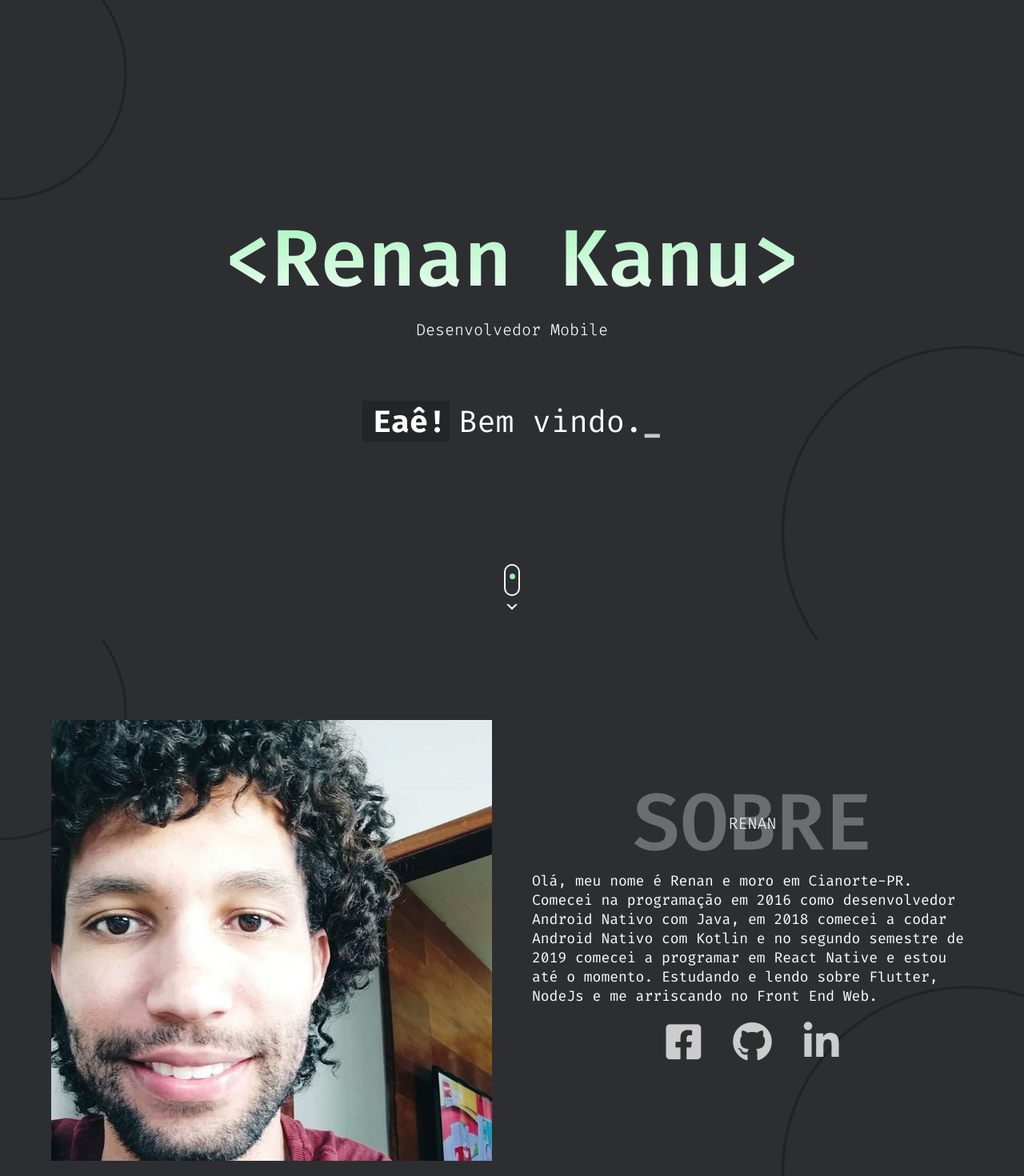
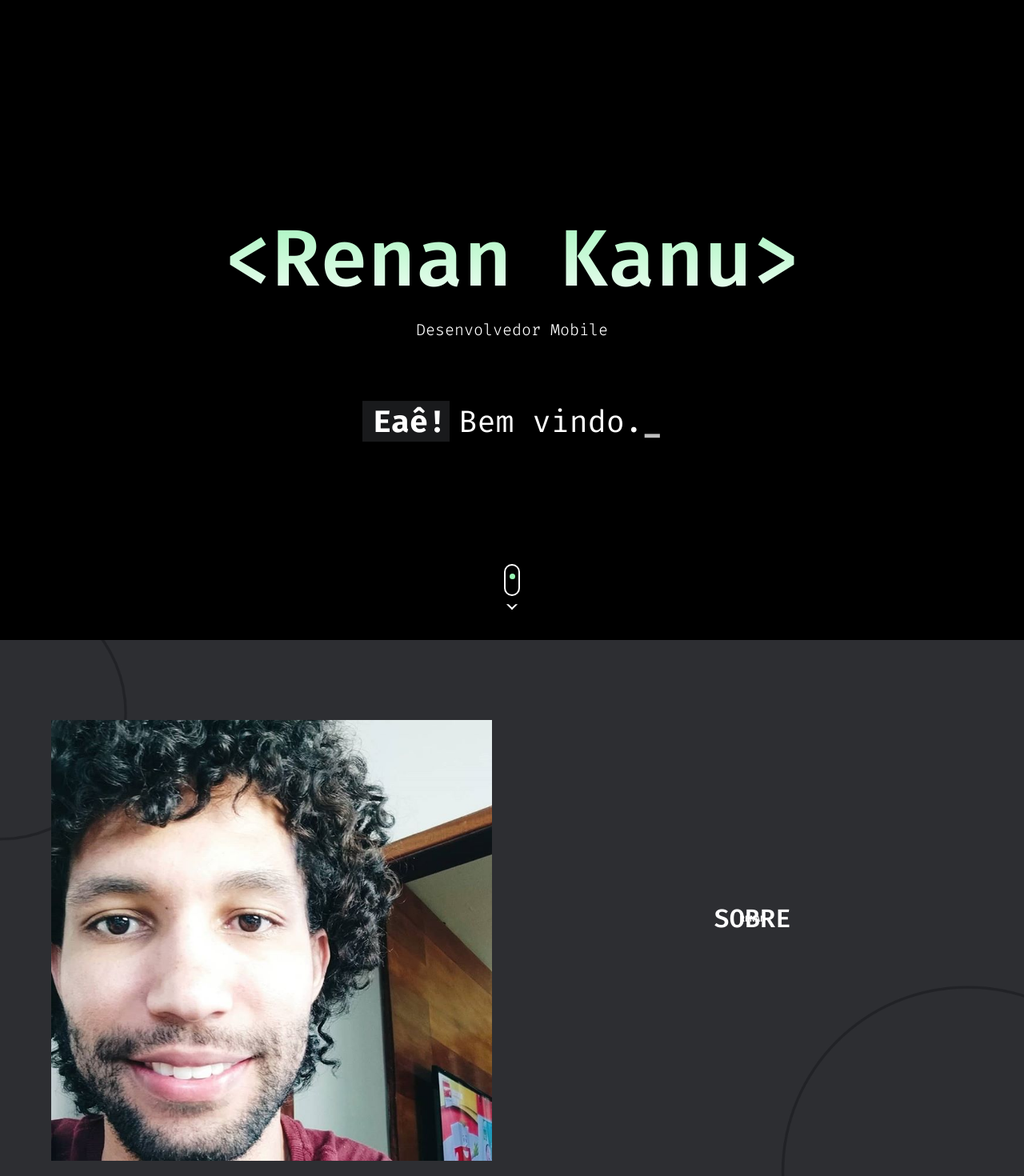
Before and after one commit to renankanu/kanu-portifolio, a Next.js app: page /PortHome in a window 1280 px wide. Shown: the top 1470 px of the page at 80% size. Built offline with nearby package versions, Linux system fonts and the light colour scheme.

Commit message:
Refactor - responsible error

```diff
--- a/src/components/About/index.tsx
+++ b/src/components/About/index.tsx
@@ -28,15 +28,15 @@ const About: React.FC = () => {
             <Title>Sobre</Title>
             <SubTitle>Renan</SubTitle>
           </AboutHeading>
-          <Description>
+          {/* <Description>
             {`Olá, meu nome é Renan e moro em Cianorte-PR.
             Comecei na programação em 2016 como desenvolvedor Android Nativo
             com Java, em 2018 comecei a codar Android Nativo com Kotlin e no
             segundo semestre de 2019 comecei a programar em React Native
             e estou até o momento. Estudando e lendo sobre Flutter, NodeJs e
             me arriscando no Front End Web.`}
-          </Description>
-          <SocialMediaContainer>
+          </Description> */}
+          {/* <SocialMediaContainer>
             <NavList>
               <ListItem>
                 <IconLink href="https://www.facebook.com/renan.santos.92123/" target="_blank">
@@ -54,7 +54,7 @@ const About: React.FC = () => {
                 </IconLink>
               </ListItem>
             </NavList>
-          </SocialMediaContainer>
+          </SocialMediaContainer> */}
         </ContainerIntroDesc>
       </Container>
     </AboutSection>
--- a/src/components/About/style.ts
+++ b/src/components/About/style.ts
@@ -44,16 +44,16 @@ export const AboutHeading = styled.div`
 `
 
 export const Title = styled.h1`
-  font-size: 10rem;
+  /* font-size: 10rem;
   opacity: 0.3;
   @media screen and (max-width: 768px) {
     font-size: 8rem;
-  }
+  } */
 `
 
 export const SubTitle = styled.h6`
-  font-size: 2rem;
-  font-weight: 300;
+  /* font-size: 2rem; */
+  /* font-weight: 300; */
 `
 
 export const Description = styled.p`
--- a/src/components/HeaderLanding/styles.ts
+++ b/src/components/HeaderLanding/styles.ts
@@ -3,6 +3,7 @@ import styled from 'styled-components'
 export const Headerlanding = styled.header`
   width: 100%;
   height: 100vh;
+  background: #000;
 `
 
 export const Container = styled.div`
```
